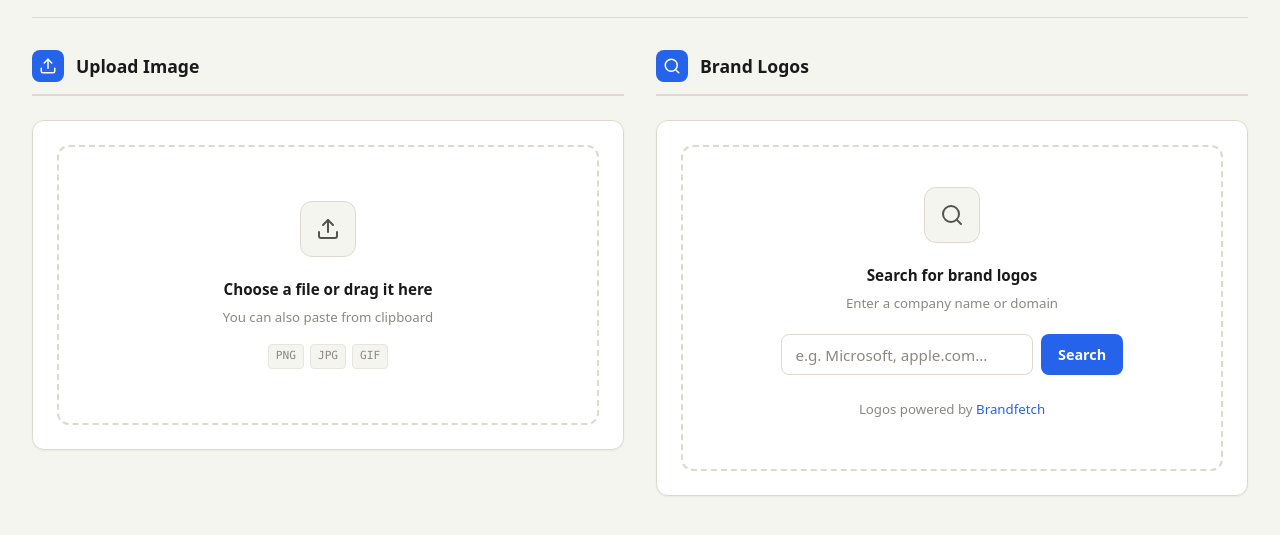
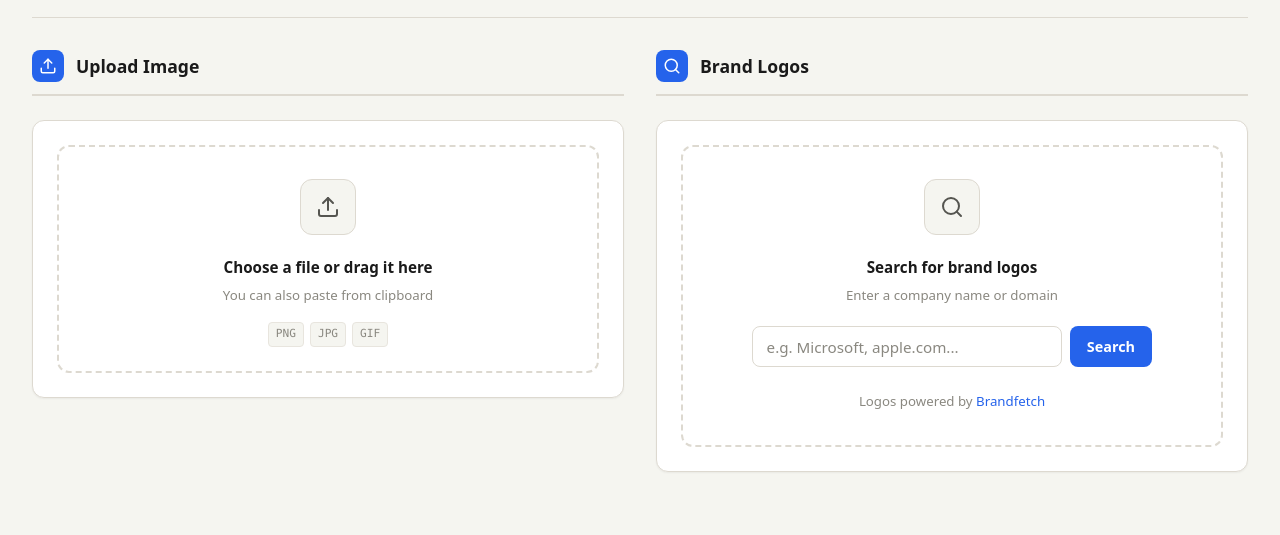
Before and after one commit to KieranC25/servicenow-image-resizer, a plain HTML site: page index.html in a window 1280 px wide. Shown: the part 161-696 px from the top of the page. Drawn offline with Linux system fonts and the light colour scheme; a script that the page names is missing.

Commit message:
Fix card padding to match heights

```diff
--- a/index.html
+++ b/index.html
@@ -130,10 +130,7 @@
       display: grid;
       grid-template-columns: 1fr 1fr;
       gap: 2rem;
-      align-items: stretch;
-    }
-    .main-layout > .column > .card:first-of-type {
-      flex: 1;
+      align-items: start;
     }
 
     .column {
@@ -214,16 +211,12 @@
     .dropzone {
       border: 2px dashed var(--border);
       border-radius: var(--radius-lg);
-      padding: 2.5rem 2rem;
+      padding: 2rem 2rem 1.5rem;
       text-align: center;
       cursor: pointer;
       transition: all 0.25s ease;
       background: var(--bg-raised);
       position: relative;
-      min-height: 280px;
-      display: flex;
-      flex-direction: column;
-      justify-content: center;
     }
     .dropzone:hover, .dropzone.dragover {
       border-color: var(--accent);
@@ -660,14 +653,10 @@
     .searchzone {
       border: 2px dashed var(--border);
       border-radius: var(--radius-lg);
-      padding: 2.5rem 2rem;
+      padding: 2rem 2rem 1.5rem;
       text-align: center;
       transition: all 0.25s ease;
       background: var(--bg-raised);
-      min-height: 280px;
-      display: flex;
-      flex-direction: column;
-      justify-content: center;
     }
     .searchzone h3 {
       font-family: var(--font-body);
```
